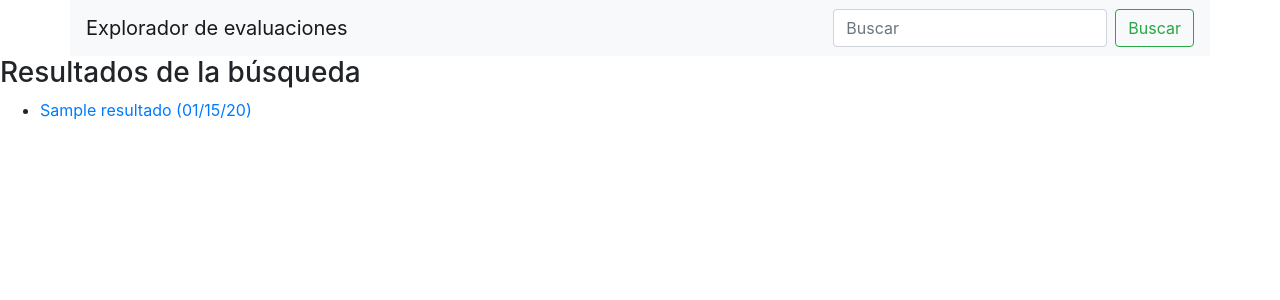
After one commit to sanchezd90/informes, a Flask app: template templates/resultados.html in a window 1280 px wide. The commit adds this page. Shown: the top 300 px of the page. Run offline with Flask 2, Linux system fonts and the light colour scheme; the template is opened without the code that fills it: most values are stand-ins (such as "Sample title", 1, 10 or a date in 2020); parts of the project's set-up code (start-up, migrations or seed data) failed here and were passed over; some libraries are stand-ins or nearby versions.

Commit message:
Habilito barra busqueda
se pueden buscar pruebas en la barra de busqueda y arroja las evalauciones que tienen esa prueba. Aun solo recibe el termino exacto y solo busca pruebas.

```diff
--- a/instanciador.py
+++ b/instanciador.py
@@ -25,6 +25,7 @@ class Evaluacion():
         self.dni = dni
         self.codigo = dni+"-"+self.fechaEv.strftime("%y")+"-"+self.fechaEv.strftime("%m")+"-"+self.fechaEv.strftime("%d")
         self.datosPersonales=datosPersonales
+        self.nombreCompleto = self.datosPersonales["apellido"]+", "+self.datosPersonales["nombre"]
         self.pruebas = pruebas
         self.pruebasAdministradas = []
         for x in self.pruebas:
--- a/main.py
+++ b/main.py
@@ -1,4 +1,4 @@
-from flask import Flask, render_template, redirect, url_for
+from flask import Flask, render_template, redirect, url_for, request
 from instanciador import sujetos
 from instanciador import evaluaciones
 from instanciador import informes
@@ -50,8 +50,21 @@ class PaginaEvaluaciones(PaginaSujeto):
             lista[x]=self.evaluacion.pruebas[x]
         return lista
 
+class PaginaResultados(Pagina):
+    def __init__(self,termino,sujetos,informes,evaluaciones):
+        self.termino = termino
+        self.sujetos=sujetos
+        self.evaluaciones = evaluaciones
+        self.informes = informes
+    def filtroPruebas(self):
+        resultados = []
+        for x in self.evaluaciones:
+            if self.termino in self.evaluaciones[x].pruebasAdministradas:
+                resultados.append(self.evaluaciones[x])
+        return resultados
+
 #home para desplegar nombres de los sujetos evaluados
-@app.route("/")
+@app.route("/", methods=["POST","GET"])
 def home_www():
     return render_template("index.html", titulo=titulo, sujetos=Pagina.todosSujetos(), evRecientes=Pagina.evaluacionesRecientes())
 
@@ -69,4 +82,11 @@ def evaluacion_www(codigo):
             pagina=PaginaEvaluaciones(sujetos[x[0:x.find("-")]],evaluaciones[x])
             return render_template("evaluacion.html", titulo=titulo, datosSujeto=pagina.sujeto, datosEvaluacion=pagina.evaluacion, pruebas=pagina.pruebasAdmin())
 
+@app.route("/resultados", methods=["POST","GET"])
+def resultados_www():
+    termino = request.form["busquedaNav"]
+    pagina = PaginaResultados(termino,sujetos,informes,evaluaciones)
+    resultados = pagina.filtroPruebas()
+    return render_template("resultados.html", titulo=titulo, resultados= resultados)
+
 app.run(host="localhost", port=8080, debug=True)
--- a/templates/base.html
+++ b/templates/base.html
@@ -18,8 +18,8 @@
             <div class="collapse navbar-collapse" id="navbarSupportedContent">
                 <ul class="navbar-nav mr-auto">
                 </ul>
-                <form class="form-inline my-2 my-lg-0">
-                <input class="form-control mr-sm-2" type="search" placeholder="Buscar" aria-label="Search">
+                <form class="form-inline my-2 my-lg-0" method="POST" action="/resultados">
+                <input class="form-control mr-sm-2" type="search" name="busquedaNav" placeholder="Buscar" aria-label="Search">
                 <button class="btn btn-outline-success my-2 my-sm-0" type="submit">Buscar</button>
                 </form>
             </div>
--- /dev/null
+++ b/templates/resultados.html
@@ -0,0 +1,13 @@
+{% extends "base.html" %}
+{% block content%}
+<h3>Resultados de la búsqueda</h3>
+{% if resultados == []%}
+    <h4>No hay resultados para esta búsqueda</h3>
+{% else %}
+    <ul>
+    {% for x in resultados %}
+        <li><a href="/evaluaciones/{{x.codigo}}">{{x.nombreCompleto}} ({{x.fechaEv.strftime("%x")}})</li>
+    {% endfor %}
+    </ul>
+{% endif %}
+{% endblock content%}
```
